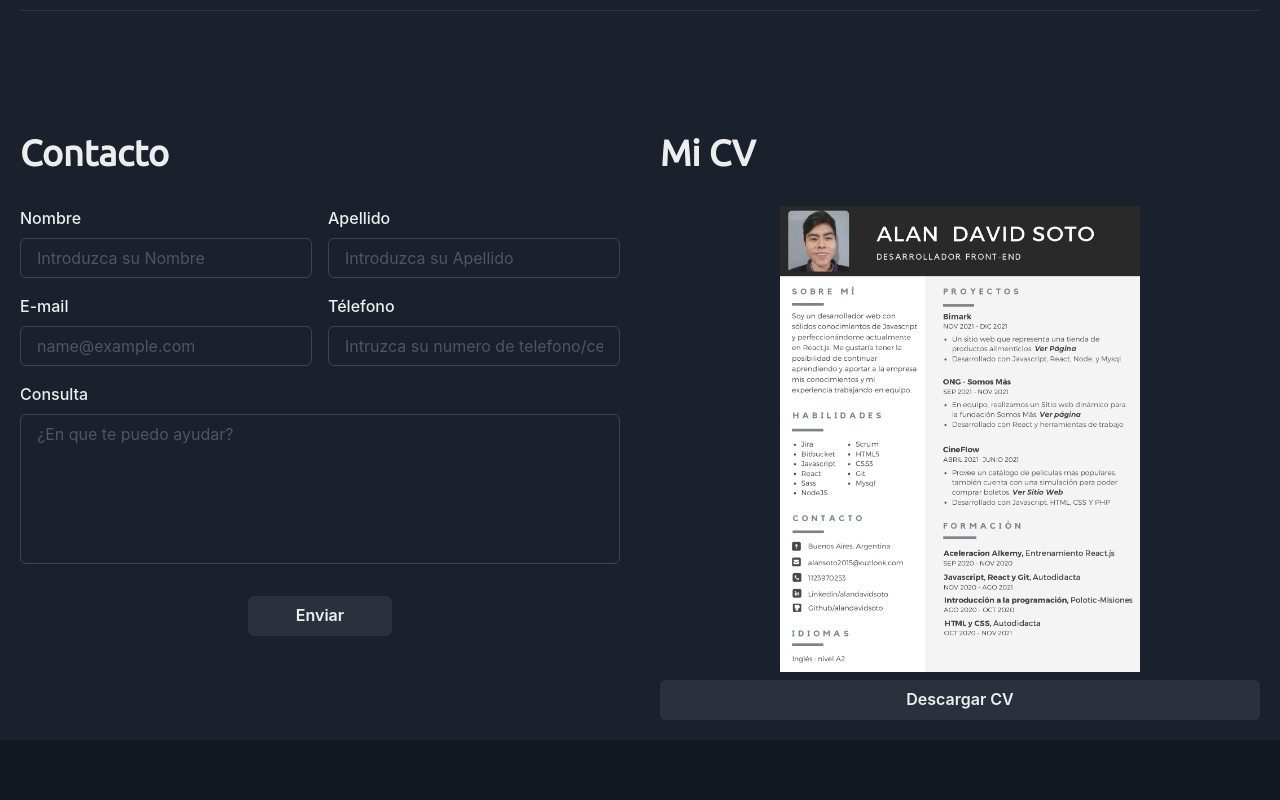
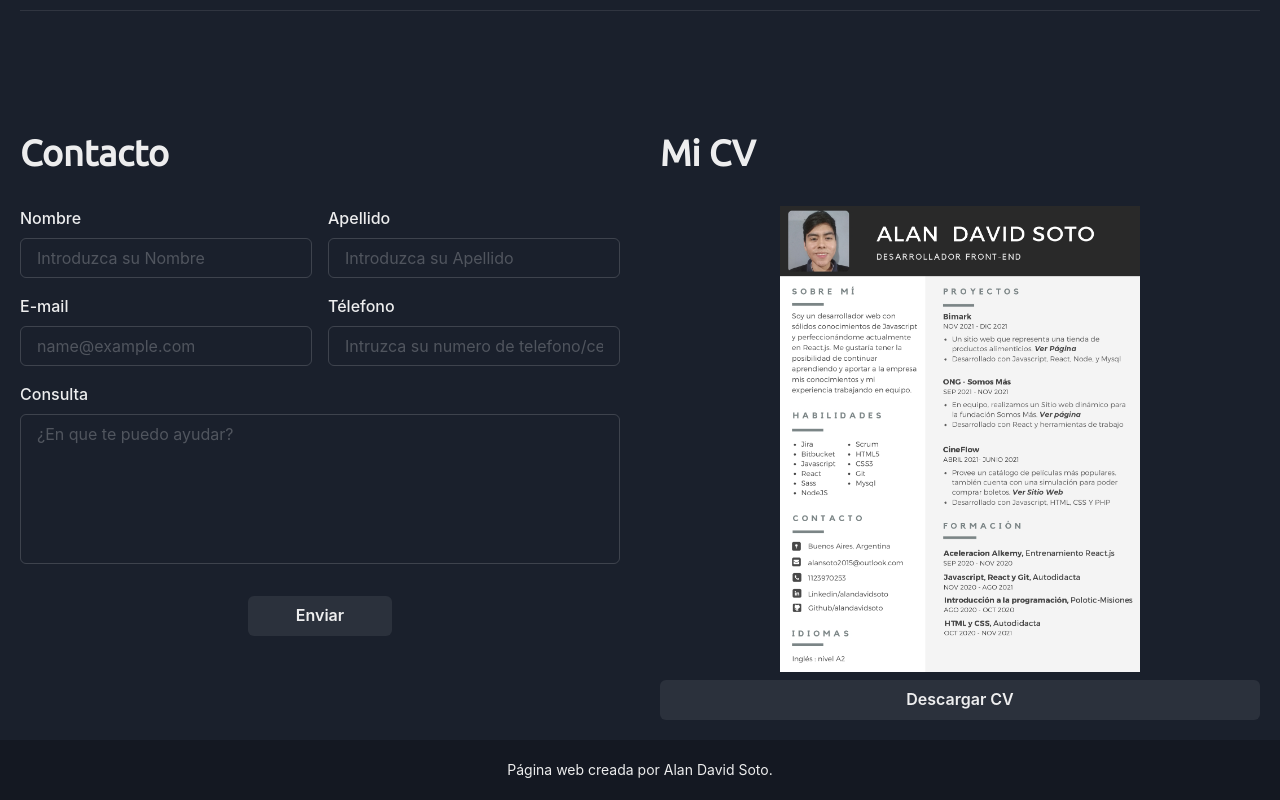
Before and after one commit to alandavidsoto/Portafolio, a React (Create React App) app: page / in a window 1280 px wide. Shown: the part 2767-3567 px from the top of the page. Built offline with nearby package versions, Linux system fonts and the light colour scheme; a web font is replaced by a local one.

Commit message:
add info to footer component

```diff
--- a/src/components/footer/index.js
+++ b/src/components/footer/index.js
@@ -1,8 +1,29 @@
-import { Box } from '@chakra-ui/react';
+import { Box, Link, Text } from '@chakra-ui/react';
 import React from 'react';
 
 const Footer = () => {
-  return <Box h={'60px'} bg="blackAlpha.400"></Box>;
+  return (
+    <Box
+      h={'60px'}
+      bg="blackAlpha.400"
+      display={'flex'}
+      justifyContent="center"
+      alignItems={'center'}
+    >
+      <Text fontSize={'sm'}>
+        <Text as="span"></Text> Página web creada por{' '}
+        <Link
+          href="https://www.linkedin.com/in/alandavidsoto"
+          target={'_blank'}
+          style={{ textDecoration: 'none' }}
+          _hover={{ color: '#f3f' }}
+        >
+          Alan David Soto
+        </Link>
+        .
+      </Text>
+    </Box>
+  );
 };
 
 export default Footer;
--- a/src/components/header/headerFixed.scss
+++ b/src/components/header/headerFixed.scss
@@ -1,6 +1,6 @@
 .fixed {
   width: 100%;
-  background: #805ad5;
+  background: #7753c4;
   position: sticky;
   top: 0;
   bottom: 0;
```
